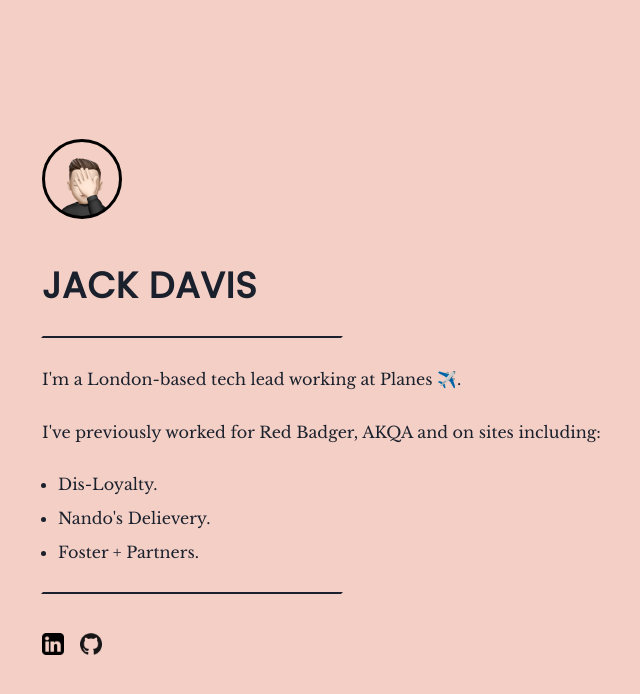
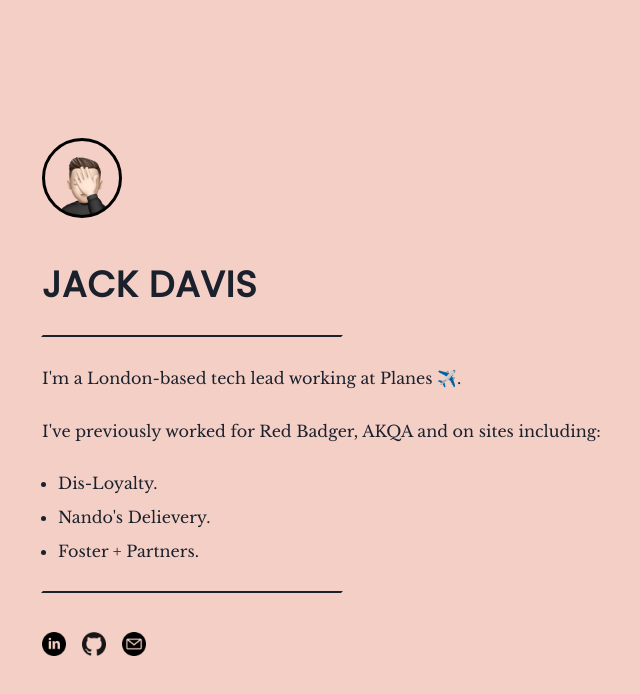
Before and after one commit to jbadavis/jbadavis.dev, a React (Vite) app: page / in a window 1280 px wide. Shown: the top 694 px of the page, without its empty margins (298-938 px from the left). Built offline with nearby package versions, Linux system fonts and the light colour scheme.

Commit message:
Add email link
Also updates the LinkedIn logo to be round.

```diff
--- a/src/components/social-links.tsx
+++ b/src/components/social-links.tsx
@@ -1,17 +1,23 @@
 import {ListItem, UnorderedList, Image, Link} from '@chakra-ui/react';
 import githubLogoUrl from '../assets/github.png';
 import linkedinLogoUrl from '../assets/linkedin.png';
+import emailLogoUrl from '../assets/email.png';
 
 const SocialLinks = () => (
 	<UnorderedList spacing="0.6em" listStyleType="none" marginInlineStart="0">
 		<ListItem display="inline-block" mr={4}>
 			<Link href="https://www.linkedin.com/in/jack-b-a-davis" isExternal>
-				<Image boxSize="22px" src={linkedinLogoUrl} alt="LinkedIn" />
+				<Image boxSize="24px" src={linkedinLogoUrl} alt="LinkedIn" />
+			</Link>
+		</ListItem>
+		<ListItem display="inline-block" mr={4}>
+			<Link href="https://github.com/jbadavis" isExternal>
+				<Image boxSize="24px" src={githubLogoUrl} alt="GitHub" />
 			</Link>
 		</ListItem>
 		<ListItem display="inline-block">
-			<Link href="https://github.com/jbadavis" isExternal>
-				<Image boxSize="22px" src={githubLogoUrl} alt="GitHub" />
+			<Link href="mailto:hello@jbadavis.dev">
+				<Image boxSize="24px" src={emailLogoUrl} alt="GitHub" />
 			</Link>
 		</ListItem>
 	</UnorderedList>
```
Also changed, not shown: src/assets/email.png (added), src/assets/linkedin.png.
